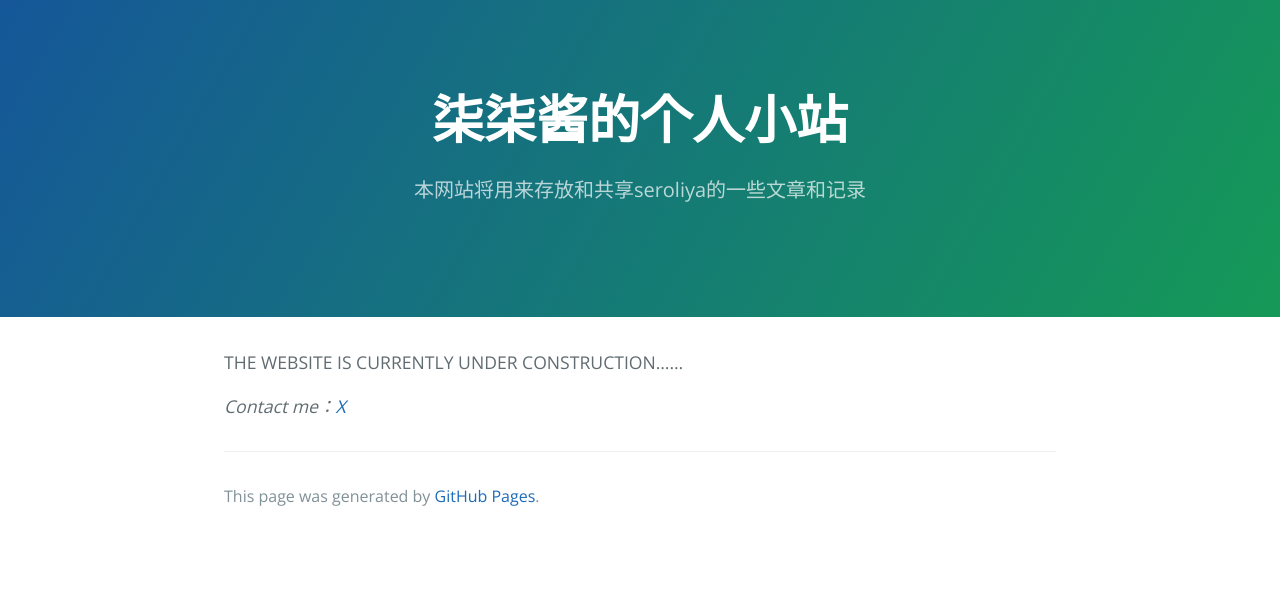
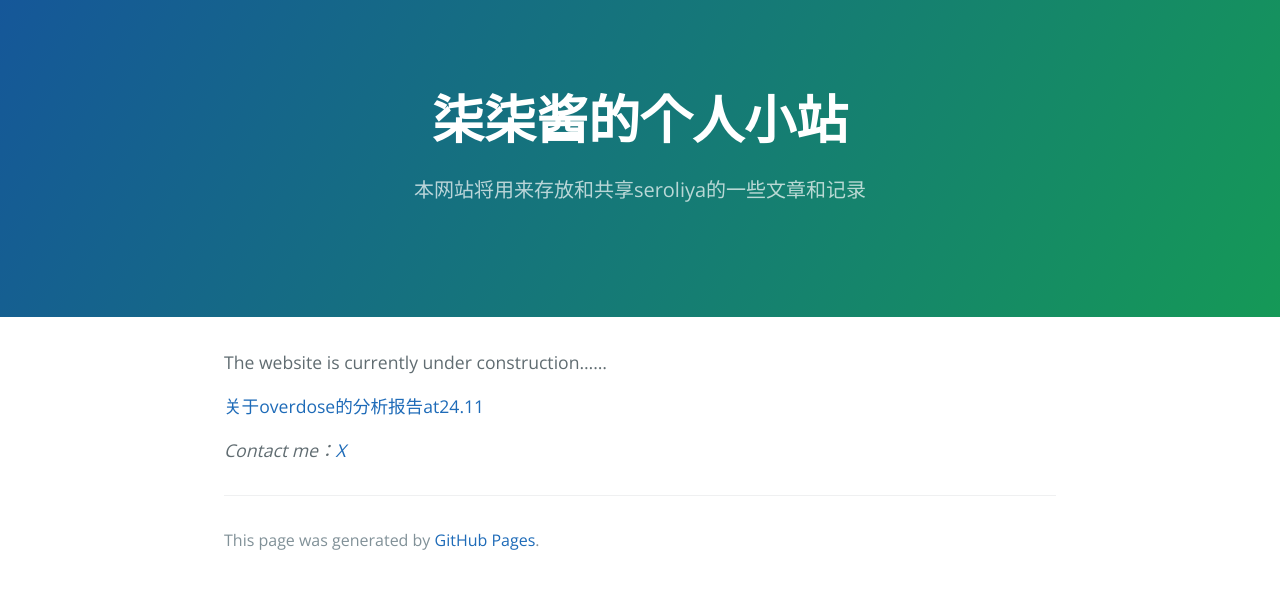
Before and after one commit to Seroliya/Seroliya.github.io, a Jekyll site: the page built from index.md, in a window 1280 px wide. Shown: the top 589 px of the page. Built offline with Jekyll 4.4.1, drawn with Linux system fonts in a browser that asks for light colours.

Commit message:
Update index.md

```diff
--- a/index.md
+++ b/index.md
@@ -2,6 +2,8 @@
 layout: default
 ---
 
-THE WEBSITE IS CURRENTLY UNDER CONSTRUCTION……
+The website is currently under construction......
+
+[关于overdose的分析报告at24.11](./another-page.html)
 
 _Contact me：[X](https://x.com/77KawaiiQwQ)_
```
